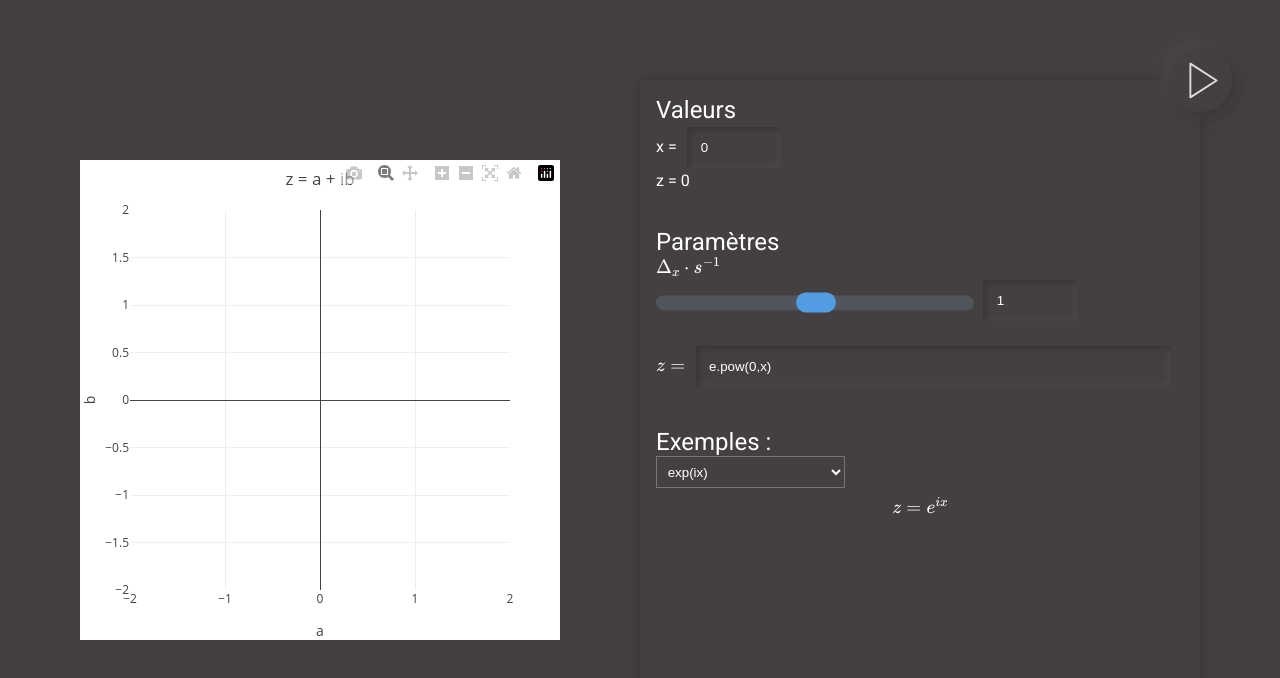
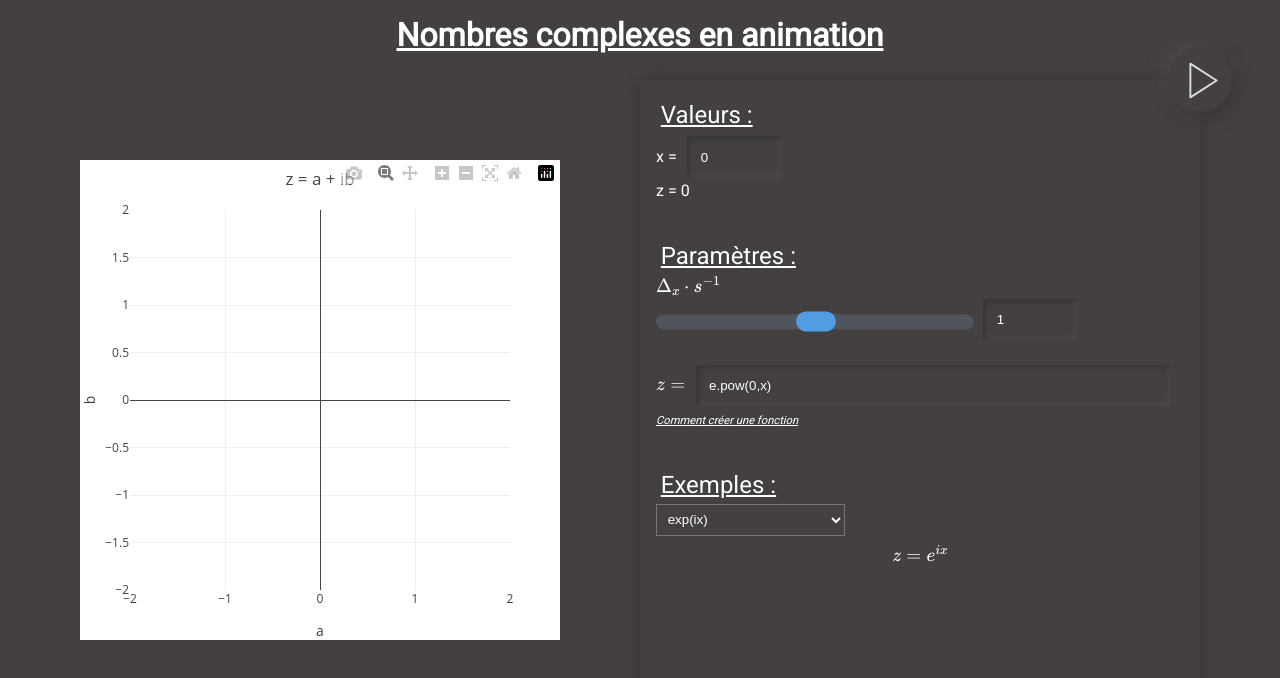
Before and after one commit to seyti67/complex-viewer, a plain HTML site: page index.html in a window 1280 px wide. Drawn offline with nearby package versions, Linux system fonts and the light colour scheme.

Commit message:
Geez! Forgot to put a title...

```diff
--- a/index.html
+++ b/index.html
@@ -4,7 +4,7 @@
 	<meta charset="UTF-8">
 	<meta http-equiv="X-UA-Compatible" content="IE=edge">
 	<meta name="viewport" content="width=device-width, initial-scale=1.0">
-	<title>Nombres complexes animés</title>
+	<title>Nombres complexes en animation</title>
 	<link rel="stylesheet" href="styles/main.css">
 	<link rel="stylesheet" href="styles/index.css">
 	<script src="js/plotly-2.4.2.min.js"></script>
@@ -14,15 +14,16 @@
 	<script src="https://cdn.jsdelivr.net/npm/mathjax@3/es5/tex-mml-chtml.js" async></script>
 </head>
 <body>
+	<h1 id="main-title">Nombres complexes en animation</h1>
 	<div id="page-container">
 		<div id="graph"></div>
 		<div id="config">
 			<div id="control-button" onclick="toggleAnimation()"></div>
-			<h3>Valeurs</h3>
+			<h3>Valeurs :</h3>
 			<p>x = <input type="number" id="x-value" value="0" oninput="xValue = Number(this.value);render(compute(xValue));"></p>
 			<p>z = <span id="z-value">0</span></p>
 			<br><br>
-			<h3>Paramètres</h3>
+			<h3>Paramètres :</h3>
 			<form onchange="update_settings()">
 				\(\Delta_{x}\cdot s^{-1}\)<br>
 				<input type="range" min="-100" max="100" value="1" oninput="this.nextElementSibling.value = this.value;"/>
@@ -30,6 +31,7 @@
 
 				<br><br>
 				\(z=\) <input type="text" value="e.pow(0,x)" id="func-string" style="width: 90%;" />
+				<br><i class="small"><a href="https://github.com/infusion/Complex.js" target="_blank">Comment créer une fonction</a></i>
 			</form>
 			<br><br>
 			<h3>Exemples :</h3>
--- a/styles/index.css
+++ b/styles/index.css
@@ -1,3 +1,11 @@
+#main-title {
+	position: absolute;
+	width: 100%;
+	text-align: center;
+	top: .5em;
+	text-decoration: underline;
+}
+
 #page-container {
 	display: grid;
 	align-items: center;
--- a/styles/main.css
+++ b/styles/main.css
@@ -11,6 +11,12 @@ body {
 h3 {
 	font-size: 1.5em;
 	font-weight: 300;
+	text-decoration: underline;
+	margin: .2em;
+}
+a {color: #fff;}
+i.small {
+	font-size: 70%;
 }
 input[type=range] {
 	height: 26px;
```
